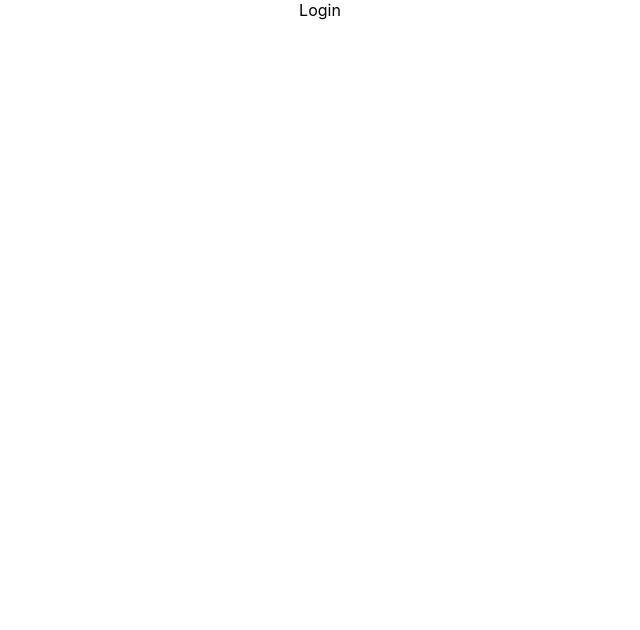
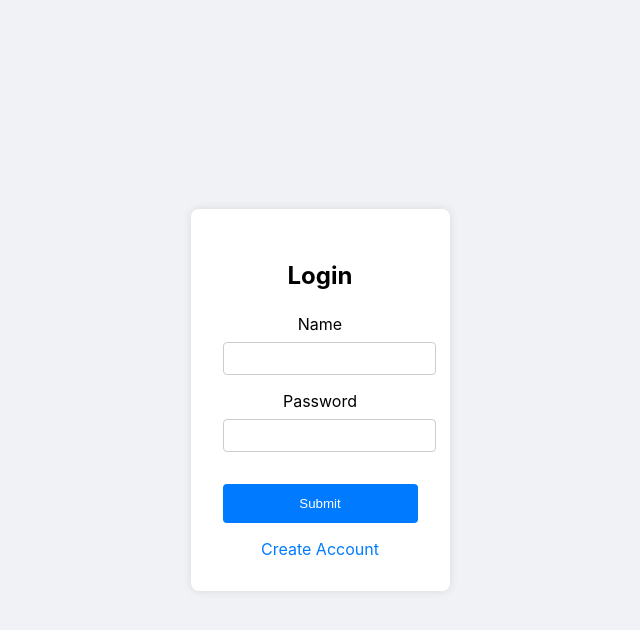
Before and after one commit to MartinUzunuv/Photo-galery, a React (Create React App) app in the folder client/: page /login in a window 1280 px wide. Shown: the top 630 px of the page, without its empty margins (320-960 px from the left). Built offline with nearby package versions, Linux system fonts and the light colour scheme.

Commit message:
login and signup

```diff
--- a/client/package.json
+++ b/client/package.json
@@ -6,11 +6,13 @@
     "@testing-library/jest-dom": "^5.17.0",
     "@testing-library/react": "^13.4.0",
     "@testing-library/user-event": "^13.5.0",
+    "@types/axios": "^0.14.0",
     "@types/jest": "^27.5.2",
     "@types/node": "^16.18.101",
     "@types/react": "^18.3.3",
     "@types/react-dom": "^18.3.0",
     "@types/react-router-dom": "^5.3.3",
+    "axios": "^1.7.2",
     "react": "^18.3.1",
     "react-dom": "^18.3.1",
     "react-router-dom": "^6.24.1",
--- a/client/src/Pages/Home.tsx
+++ b/client/src/Pages/Home.tsx
@@ -1,9 +1,34 @@
-import React from 'react'
+import React, { useEffect } from "react";
+import { useNavigate } from "react-router-dom";
+import axios from "axios";
 
-const Home = () => {
-  return (
-    <div>Home</div>
-  )
-}
+const Home: React.FC = () => {
+const navigate = useNavigate();
 
-export default Home
+  useEffect(() => {
+    if (!(localStorage.getItem("name") && localStorage.getItem("pass"))) {
+      navigate("/login");
+    } else {
+      axios
+        .post("http://localhost:9000/login", {
+          name: localStorage.getItem("name"),
+          pass: localStorage.getItem("pass"),
+        })
+        .then((response) => {
+          if (response.data === "OK") {
+            console.log("everything ok, continue");
+          } else {
+            navigate("/login");
+          }
+        })
+        .catch((error) => {
+          console.error("There was an error making the request:", error);
+        });
+    }
+    // eslint-disable-next-line react-hooks/exhaustive-deps
+  }, []);
+
+  return <div>Home</div>;
+};
+
+export default Home;
--- a/client/src/Pages/Login.tsx
+++ b/client/src/Pages/Login.tsx
@@ -1,9 +1,79 @@
-import React from 'react'
+import React, { useState } from "react";
+import "../Styles/login.css";
+import axios from "axios";
+import { useNavigate } from "react-router-dom";
 
-const Login = () => {
+const Login: React.FC = () => {
+  const [name, setName] = useState("");
+  const [password, setPassword] = useState("");
+  const navigate = useNavigate();
+
+  const handleSubmit = (e: React.FormEvent) => {
+    e.preventDefault();
+    console.log("Name:", name);
+    console.log("Password:", password);
+    axios
+      .post("http://localhost:9000/login", {
+        name: name,
+        pass: password,
+      })
+      .then((response) => {
+        if (response.data !== "OK") {
+          alert("Invalid credentials");
+        } else {
+          localStorage.setItem("name", name);
+          localStorage.setItem("pass", password);
+          navigate("/");
+        }
+      })
+      .catch((error) => {
+        console.error("There was an error making the request:", error);
+      });
+  };
+
   return (
-    <div>Login</div>
-  )
-}
+    <div className="container">
+      <div className="formContainer">
+        <h2 className="title">Login</h2>
+        <form className="form" onSubmit={handleSubmit}>
+          <div className="inputGroup">
+            <label className="label" htmlFor="name">
+              Name
+            </label>
+            <input
+              type="text"
+              id="name"
+              name="name"
+              className="input"
+              value={name}
+              onChange={(e) => setName(e.target.value)}
+              required
+            />
+          </div>
+          <div className="inputGroup">
+            <label className="label" htmlFor="password">
+              Password
+            </label>
+            <input
+              type="password"
+              id="password"
+              name="password"
+              className="input"
+              value={password}
+              onChange={(e) => setPassword(e.target.value)}
+              required
+            />
+          </div>
+          <button type="submit" className="submitButton">
+            Submit
+          </button>
+        </form>
+        <a href="/signin" className="link">
+          Create Account
+        </a>
+      </div>
+    </div>
+  );
+};
 
-export default Login
+export default Login;
--- a/client/src/Pages/Signin.tsx
+++ b/client/src/Pages/Signin.tsx
@@ -1,9 +1,79 @@
-import React from 'react'
+import React, { useState } from "react";
+import "../Styles/login.css";
+import axios from "axios";
+import { useNavigate } from "react-router-dom";
 
-const Signin = () => {
+const Signin: React.FC = () => {
+  const [name, setName] = useState("");
+  const [password, setPassword] = useState("");
+  const navigate = useNavigate();
+
+  const handleSubmit = (e: React.FormEvent) => {
+    e.preventDefault();
+    console.log("Name:", name);
+    console.log("Password:", password);
+    axios
+      .post("http://localhost:9000/signin", {
+        name: name,
+        pass: password,
+      })
+      .then((response) => {
+        if (response.data !== "OK") {
+          alert("Choose another name");
+        } else {
+          localStorage.setItem("name", name);
+          localStorage.setItem("pass", password);
+          navigate("/");
+        }
+      })
+      .catch((error) => {
+        console.error("There was an error making the request:", error);
+      });
+  };
+
   return (
-    <div>Signin</div>
-  )
-}
+    <div className="container">
+      <div className="formContainer">
+        <h2 className="title">Create Account</h2>
+        <form className="form" onSubmit={handleSubmit}>
+          <div className="inputGroup">
+            <label className="label" htmlFor="name">
+              Name
+            </label>
+            <input
+              type="text"
+              id="name"
+              name="name"
+              className="input"
+              value={name}
+              onChange={(e) => setName(e.target.value)}
+              required
+            />
+          </div>
+          <div className="inputGroup">
+            <label className="label" htmlFor="password">
+              Password
+            </label>
+            <input
+              type="password"
+              id="password"
+              name="password"
+              className="input"
+              value={password}
+              onChange={(e) => setPassword(e.target.value)}
+              required
+            />
+          </div>
+          <button type="submit" className="submitButton">
+            Submit
+          </button>
+        </form>
+        <a href="/login" className="link">
+          Already have an account?
+        </a>
+      </div>
+    </div>
+  );
+};
 
-export default Signin
+export default Signin;
--- /dev/null
+++ b/client/src/Styles/login.css
@@ -0,0 +1,57 @@
+.container {
+  display: flex;
+  justify-content: center;
+  align-items: center;
+  height: 100vh;
+  background-color: #f0f2f5;
+}
+
+.formContainer {
+  background-color: #fff;
+  padding: 2rem;
+  border-radius: 8px;
+  box-shadow: 0 0 10px rgba(0, 0, 0, 0.1);
+  text-align: center;
+}
+
+.title {
+  margin-bottom: 1.5rem;
+}
+
+.form {
+  display: flex;
+  flex-direction: column;
+}
+
+.inputGroup {
+  margin-bottom: 1rem;
+}
+
+.label {
+  margin-bottom: 0.5rem;
+  display: block;
+}
+
+.input {
+  padding: 0.5rem;
+  border-radius: 4px;
+  border: 1px solid #ccc;
+  width: 100%;
+}
+
+.submitButton {
+  padding: 0.75rem;
+  border-radius: 4px;
+  border: none;
+  background-color: #007bff;
+  color: #fff;
+  cursor: pointer;
+  margin-top: 1rem;
+}
+
+.link {
+  display: block;
+  margin-top: 1rem;
+  color: #007bff;
+  text-decoration: none;
+}
```
Also changed, not shown: 2 other files (tests, documents, lock files or other folders).
